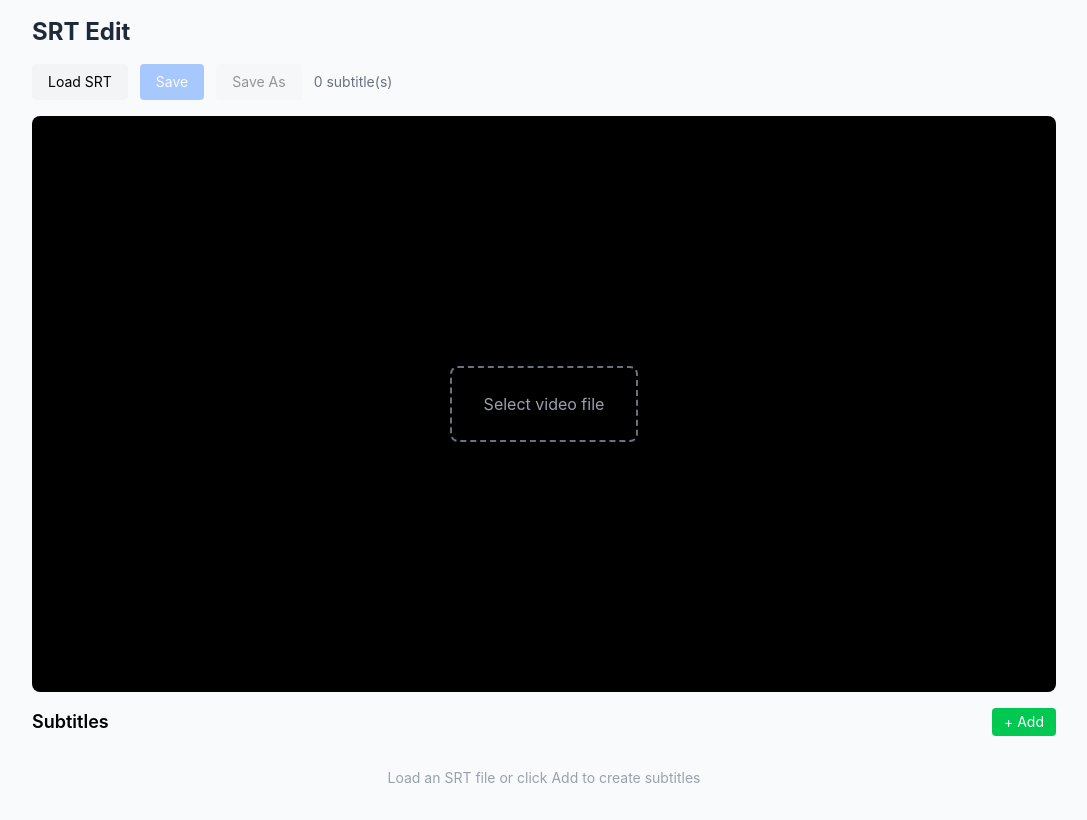
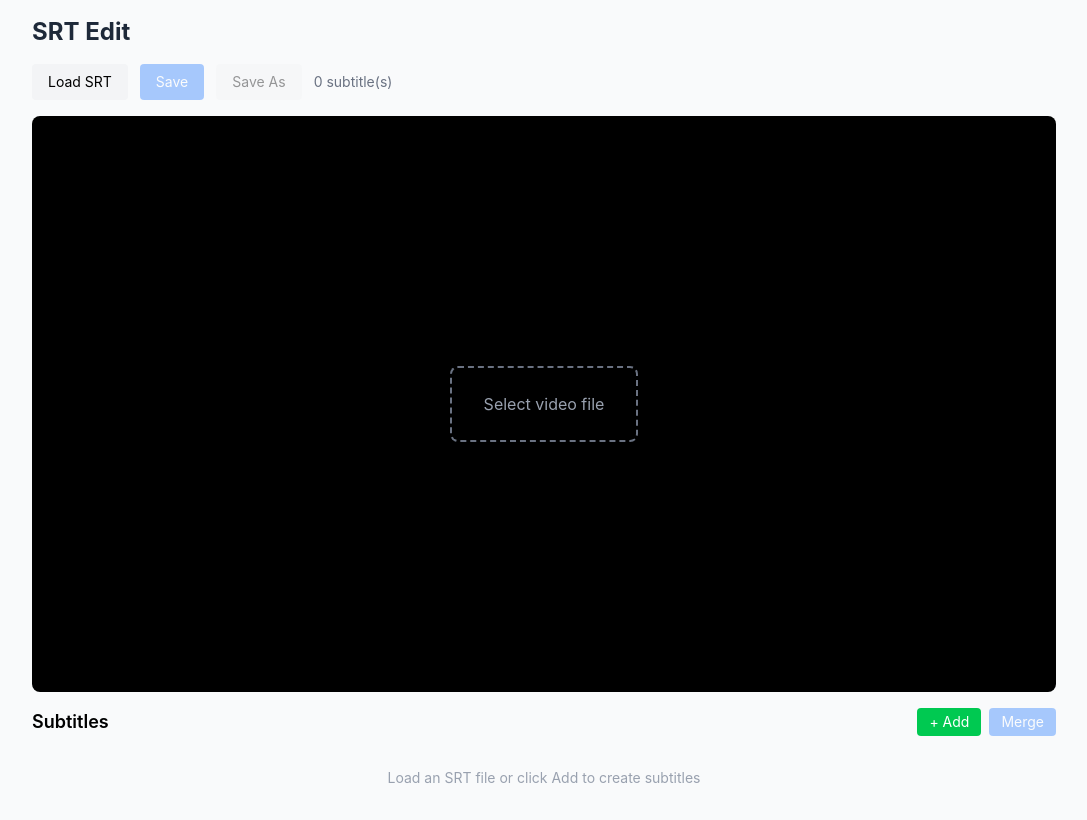
Before and after one commit to 7shi/srt-edit, a React (Vite) app: page / in a window 1280 px wide. Shown: the whole page, without its empty margins (96-1183 px from the left). Built offline with nearby package versions, Linux system fonts and the light colour scheme.

Commit message:
Add Merge button to combine selected subtitle with next, fix lint errors

```diff
--- a/src/components/FileControls.tsx
+++ b/src/components/FileControls.tsx
@@ -67,7 +67,7 @@ export function FileControls() {
     } catch {
       // user cancelled
     }
-  }, [fileName, exportSrt, setFileHandle]);
+  }, [fileName, exportSrt, setFileHandle, clearDirty]);
 
   const handleExportSrt = () => {
     const content = exportSrt();
--- a/src/components/SubtitleList.tsx
+++ b/src/components/SubtitleList.tsx
@@ -5,6 +5,7 @@ import { SubtitleItem } from './SubtitleItem';
 export function SubtitleList() {
   const subtitles = useSubtitleStore((s) => s.subtitles);
   const addSubtitle = useSubtitleStore((s) => s.addSubtitle);
+  const mergeWithNext = useSubtitleStore((s) => s.mergeWithNext);
   const activeId = useSubtitleStore((s) => s.activeId);
   const scrollRef = useRef<HTMLDivElement>(null);
 
@@ -14,16 +15,32 @@ export function SubtitleList() {
     el?.scrollIntoView({ behavior: 'smooth', block: 'nearest' });
   }, [activeId]);
 
+  const canMerge = (() => {
+    if (!activeId) return false;
+    const sorted = [...subtitles].sort((a, b) => a.startTime - b.startTime);
+    const idx = sorted.findIndex((s) => s.id === activeId);
+    return idx !== -1 && idx < sorted.length - 1;
+  })();
+
   return (
     <div className="flex flex-col gap-2">
       <div className="flex items-center justify-between">
         <h2 className="text-lg font-semibold">Subtitles</h2>
+        <div className="flex gap-2">
           <button
             onClick={() => addSubtitle(activeId ?? undefined)}
             className="px-3 py-1 bg-green-500 text-white text-sm rounded hover:bg-green-600"
           >
             + Add
           </button>
+          <button
+            onClick={() => activeId && mergeWithNext(activeId)}
+            disabled={!canMerge}
+            className="px-3 py-1 bg-blue-500 text-white text-sm rounded hover:bg-blue-600 disabled:opacity-40 disabled:cursor-not-allowed"
+          >
+            Merge
+          </button>
+        </div>
       </div>
       <div ref={scrollRef} className="flex flex-col gap-1 max-h-[400px] overflow-y-auto">
         {subtitles.map((sub) => (
--- a/src/components/VideoPlayer.tsx
+++ b/src/components/VideoPlayer.tsx
@@ -67,7 +67,7 @@ export function VideoPlayer() {
       video.removeEventListener('play', onPlay);
       video.removeEventListener('pause', onPause);
     };
-  }, [videoSrc]);
+  }, [videoSrc, setVideoDuration]);
 
   const togglePlay = () => {
     const video = videoRef.current;
--- a/src/stores/subtitleStore.ts
+++ b/src/stores/subtitleStore.ts
@@ -71,6 +71,7 @@ interface SubtitleState {
   updateSubtitle: (id: string, updates: Partial<Pick<Subtitle, 'startTime' | 'endTime' | 'text'>>) => void;
   setActive: (id: string | null) => void;
   selectAndSeek: (id: string) => void;
+  mergeWithNext: (id: string) => void;
   reorderSubtitles: () => void;
   splitAtTime: (currentTime: number, subId?: string) => void;
   undo: () => void;
@@ -180,6 +181,27 @@ export const useSubtitleStore = create<SubtitleState>((set, get) => ({
     if (sub) set({ activeId: id, seekTarget: sub.startTime });
   },
 
+  mergeWithNext: (id: string) => {
+    const { subtitles } = get();
+    const sorted = [...subtitles].sort((a, b) => a.startTime - b.startTime);
+    const idx = sorted.findIndex((s) => s.id === id);
+    if (idx === -1 || idx === sorted.length - 1) return;
+    const current = sorted[idx];
+    const next = sorted[idx + 1];
+    const label = `Merge: ${fmtTime(current.startTime)} ${shortText(current.text)} + ${fmtTime(next.startTime)} ${shortText(next.text)}`;
+    pushUndo(subtitles, label);
+    const merged: Subtitle = {
+      ...current,
+      endTime: next.endTime,
+      text: current.text + ' ' + next.text,
+    };
+    const newSubs = sorted
+      .filter((s) => s.id !== next.id)
+      .map((s) => (s.id === id ? merged : s))
+      .map((s, i) => ({ ...s, index: i + 1 }));
+    set({ subtitles: newSubs, activeId: id, isDirty: true });
+  },
+
   reorderSubtitles: () => {
     pushUndo(get().subtitles, 'Reorder');
     set({
```
Lines whose indentation alone changed are shown as unchanged.
